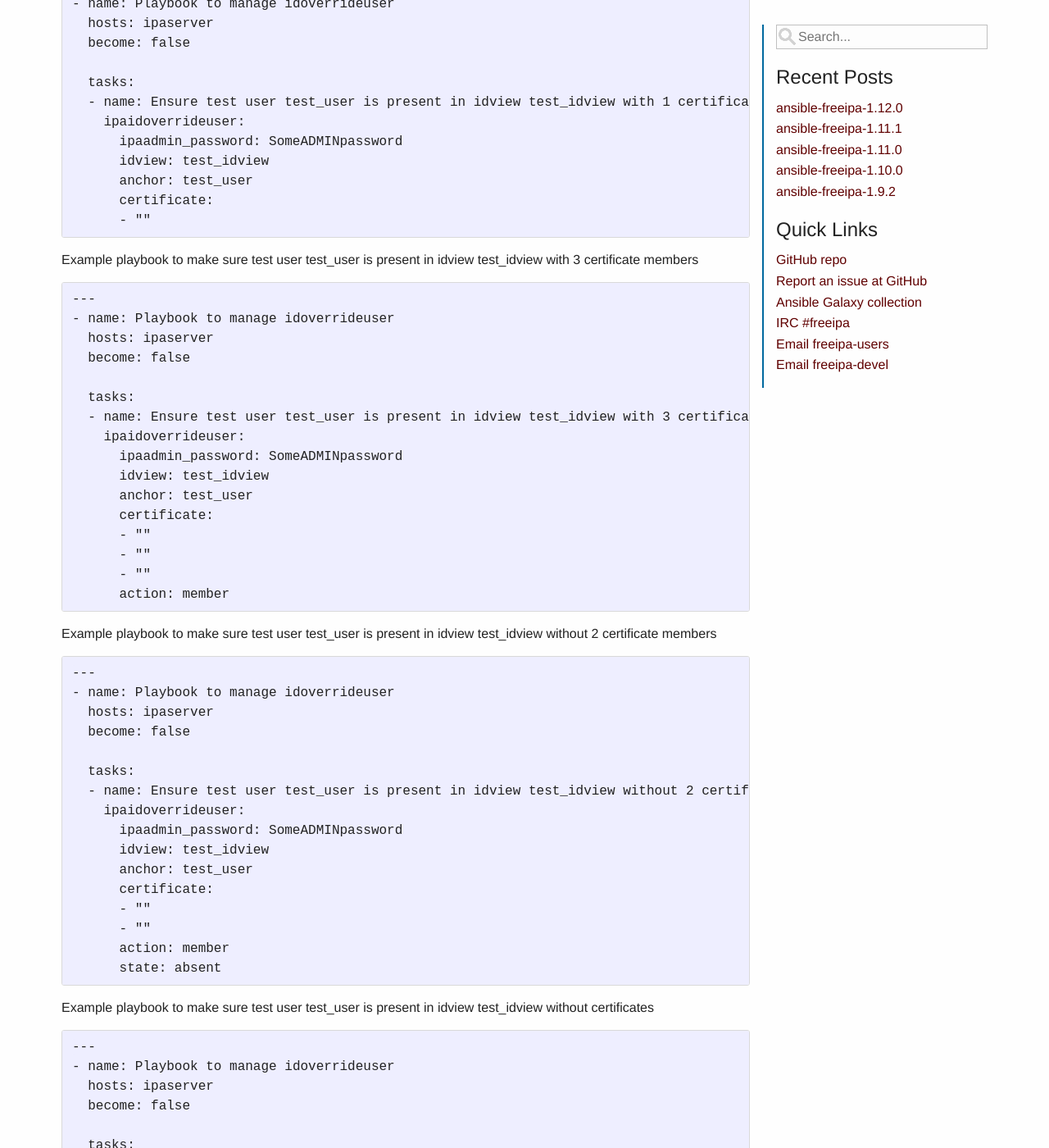
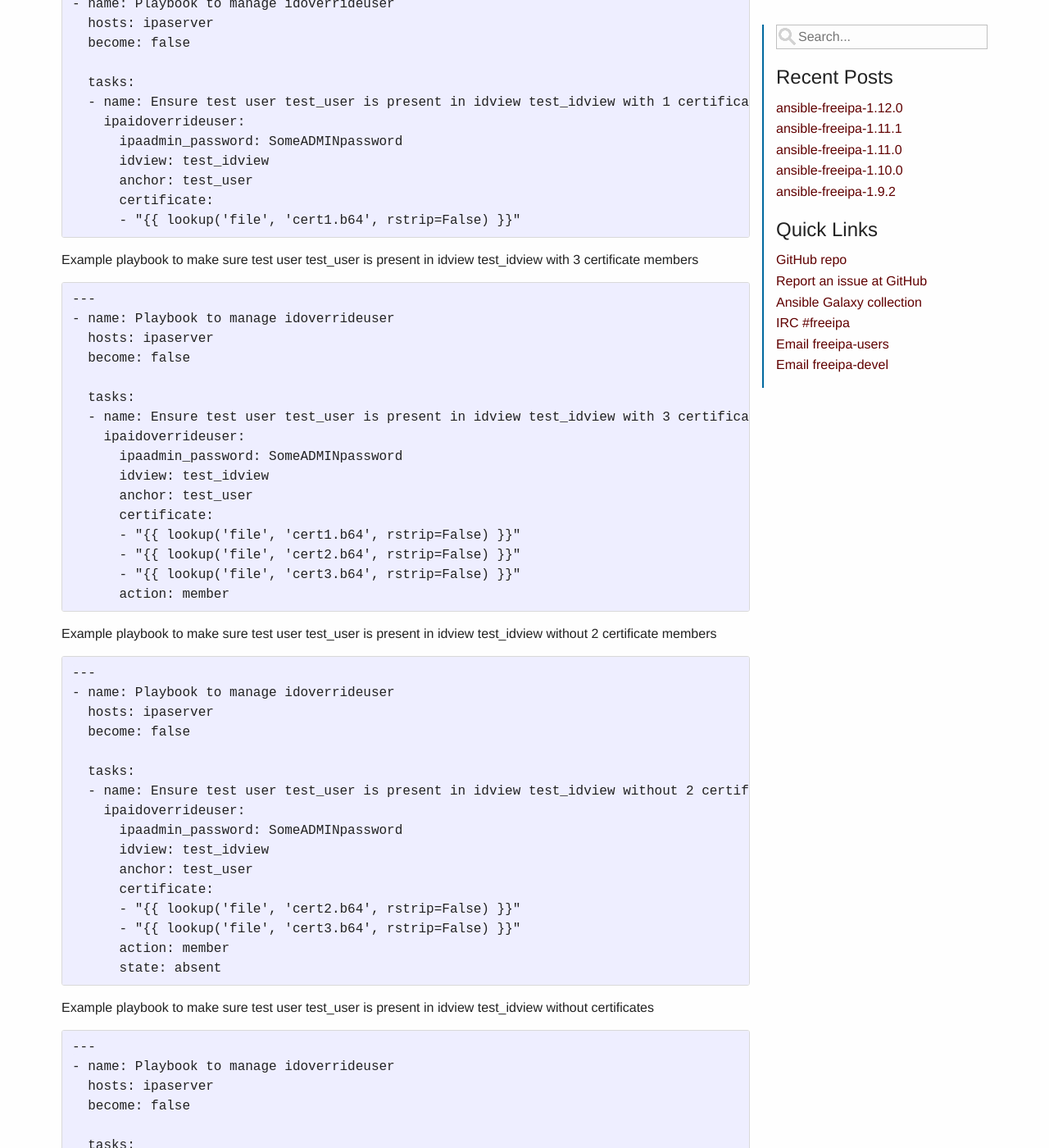
Before and after one commit to freeipa/ansible-freeipa.github.io, a Jekyll site: the page built from src/documentation/plugins/idoverrideuser.md, in a window 1280 px wide and 1400 px high, scrolled down 7197 px. Shown: the whole window at 82% size. Built offline with Jekyll 4.4.1, drawn with Linux system fonts in a browser that asks for light colours.

Commit message:
Fix Liquid syntax errors due to embedded yaml and ini data
When generating posts with Jekyll, some files generate a Liquid Warning
as there are Jinja2 snippets inside some yaml blocks. Yaml, ini and any
other language code block should be wrapped inside
'{% raw %}/{% endraw %}' tags.

This patche fixes all, but only, files that were trigerring build
warnings.

````diff
--- a/src/documentation/plugins/idoverrideuser.md
+++ b/src/documentation/plugins/idoverrideuser.md
@@ -42,14 +42,17 @@ Usage
 
 Example inventory file
 
+{% raw %}
 ```ini
 [ipaserver]
 ipaserver.test.local
 ```
+{% endraw %}
 
 
 Example playbook to make sure test user test_user is present in idview test_idview
 
+{% raw %}
 ```yaml
 ---
 - name: Playbook to manage idoverrideuser
@@ -63,10 +66,12 @@ Example playbook to make sure test user test_user is present in idview test_idvi
       idview: test_idview
       anchor: test_user
 ```
+{% endraw %}
 
 
 Example playbook to make sure test user test_user is present in idview test_idview with description
 
+{% raw %}
 ```yaml
 ---
 - name: Playbook to manage idoverrideuser
@@ -81,10 +86,12 @@ Example playbook to make sure test user test_user is present in idview test_idvi
       anchor: test_user
       description: "test_user description"
 ```
+{% endraw %}
 
 
 Example playbook to make sure test user test_user is present in idview test_idview without description
 
+{% raw %}
 ```yaml
 ---
 - name: Playbook to manage idoverrideuser
@@ -99,10 +106,12 @@ Example playbook to make sure test user test_user is present in idview test_idvi
       anchor: test_user
       description: ""
 ```
+{% endraw %}
 
 
 Example playbook to make sure test user test_user is present in idview test_idview with internal name test_123_user
 
+{% raw %}
 ```yaml
 ---
 - name: Playbook to manage idoverrideuser
@@ -117,10 +126,12 @@ Example playbook to make sure test user test_user is present in idview test_idvi
       anchor: test_user
       name: test_123_user
 ```
+{% endraw %}
 
 
 Example playbook to make sure test user test_user is present in idview test_idview without internal name
 
+{% raw %}
 ```yaml
 ---
 - name: Playbook to manage idoverrideuser
@@ -135,10 +146,12 @@ Example playbook to make sure test user test_user is present in idview test_idvi
       anchor: test_user
       name: ""
 ```
+{% endraw %}
 
 
 Example playbook to make sure test user test_user is present in idview test_idview with uid 20001
 
+{% raw %}
 ```yaml
 ---
 - name: Playbook to manage idoverrideuser
@@ -153,10 +166,12 @@ Example playbook to make sure test user test_user is present in idview test_idvi
       anchor: test_user
       uid: 20001
 ```
+{% endraw %}
 
 
 Example playbook to make sure test user test_user is present in idview test_idview without uid
 
+{% raw %}
 ```yaml
 ---
 - name: Playbook to manage idoverrideuser
@@ -171,10 +186,12 @@ Example playbook to make sure test user test_user is present in idview test_idvi
       anchor: test_user
       uid: ""
 ```
+{% endraw %}
 
 
 Example playbook to make sure test user test_user is present in idview test_idview with gecos "Gecos Test"
 
+{% raw %}
 ```yaml
 ---
 - name: Playbook to manage idoverrideuser
@@ -189,10 +206,12 @@ Example playbook to make sure test user test_user is present in idview test_idvi
       anchor: test_user
       gecos: Gecos Test
 ```
+{% endraw %}
 
 
 Example playbook to make sure test user test_user is present in idview test_idview without gecos
 
+{% raw %}
 ```yaml
 ---
 - name: Playbook to manage idoverrideuser
@@ -207,10 +226,12 @@ Example playbook to make sure test user test_user is present in idview test_idvi
       anchor: test_user
       gecos: ""
 ```
+{% endraw %}
 
 
 Example playbook to make sure test user test_user is present in idview test_idview with gidnumber
 
+{% raw %}
 ```yaml
 ---
 - name: Playbook to manage idoverrideuser
@@ -225,10 +246,12 @@ Example playbook to make sure test user test_user is present in idview test_idvi
       anchor: test_user
       gidnumber: 20001
 ```
+{% endraw %}
 
 
 Example playbook to make sure test user test_user is present in idview test_idview without gidnumber
 
+{% raw %}
 ```yaml
 ---
 - name: Playbook to manage idoverrideuser
@@ -243,10 +266,12 @@ Example playbook to make sure test user test_user is present in idview test_idvi
       anchor: test_user
       gidnumber: ""
 ```
+{% endraw %}
 
 
 Example playbook to make sure test user test_user is present in idview test_idview with homedir /Users
 
+{% raw %}
 ```yaml
 ---
 - name: Playbook to manage idoverrideuser
@@ -261,10 +286,12 @@ Example playbook to make sure test user test_user is present in idview test_idvi
       anchor: test_user
       homedir: /Users
 ```
+{% endraw %}
 
 
 Example playbook to make sure test user test_user is present in idview test_idview without homedir
 
+{% raw %}
 ```yaml
 ---
 - name: Playbook to manage idoverrideuser
@@ -279,10 +306,12 @@ Example playbook to make sure test user test_user is present in idview test_idvi
       anchor: test_user
       homedir: ""
 ```
+{% endraw %}
 
 
 Example playbook to make sure test user test_user is present in idview test_idview with shell
 
+{% raw %}
 ```yaml
 ---
 - name: Playbook to manage idoverrideuser
@@ -297,10 +326,12 @@ Example playbook to make sure test user test_user is present in idview test_idvi
       anchor: test_user
       shell: /bin/someshell
 ```
+{% endraw %}
 
 
 Example playbook to make sure test user test_user is present in idview test_idview without shell
 
+{% raw %}
 ```yaml
 ---
 - name: Playbook to manage idoverrideuser
@@ -315,10 +346,12 @@ Example playbook to make sure test user test_user is present in idview test_idvi
       anchor: test_user
       shell: ""
 ```
+{% endraw %}
 
 
 Example playbook to make sure test user test_user is present in idview test_idview with sshpubkey
 
+{% raw %}
 ```yaml
 ---
 - name: Playbook to manage idoverrideuser
@@ -334,10 +367,12 @@ Example playbook to make sure test user test_user is present in idview test_idvi
       sshpubkey:
       - ssh-rsa AAAAB3NzaC1yc2EAAADAQABAAABgQCqmVDpEX5gnSjKuv97Ay ...
 ```
+{% endraw %}
 
 
 Example playbook to make sure test user test_user is present in idview test_idview without sshpubkey
 
+{% raw %}
 ```yaml
 ---
 - name: Playbook to manage idoverrideuser
@@ -352,10 +387,12 @@ Example playbook to make sure test user test_user is present in idview test_idvi
       anchor: test_user
       sshpubkey: []
 ```
+{% endraw %}
 
 
 Example playbook to make sure test user test_user is present in idview test_idview with 1 certificate
 
+{% raw %}
 ```yaml
 ---
 - name: Playbook to manage idoverrideuser
@@ -371,10 +408,12 @@ Example playbook to make sure test user test_user is present in idview test_idvi
       certificate:
       - "{{ lookup('file', 'cert1.b64', rstrip=False) }}"
 ```
+{% endraw %}
 
 
 Example playbook to make sure test user test_user is present in idview test_idview with 3 certificate members
 
+{% raw %}
 ```yaml
 ---
 - name: Playbook to manage idoverrideuser
@@ -393,10 +432,12 @@ Example playbook to make sure test user test_user is present in idview test_idvi
       - "{{ lookup('file', 'cert3.b64', rstrip=False) }}"
       action: member
 ```
+{% endraw %}
 
 
 Example playbook to make sure test user test_user is present in idview test_idview without 2 certificate members
 
+{% raw %}
 ```yaml
 ---
 - name: Playbook to manage idoverrideuser
@@ -415,10 +456,12 @@ Example playbook to make sure test user test_user is present in idview test_idvi
       action: member
       state: absent
 ```
+{% endraw %}
 
 
 Example playbook to make sure test user test_user is present in idview test_idview without certificates
 
+{% raw %}
 ```yaml
 ---
 - name: Playbook to manage idoverrideuser
@@ -433,10 +476,12 @@ Example playbook to make sure test user test_user is present in idview test_idvi
       anchor: test_user
       certificate: []
 ```
+{% endraw %}
 
 
 Example playbook to make sure test user test_user is present in idview test_idview with enabling falling back to AD DC LDAP when resolving AD trusted objects. (For two-way trusts only.)
 
+{% raw %}
 ```yaml
 ---
 - name: Playbook to manage idoverrideuser
@@ -451,10 +496,12 @@ Example playbook to make sure test user test_user is present in idview test_idvi
       anchor: test_user
       fallback_to_ldap: true
 ```
+{% endraw %}
 
 
 Example playbook to make sure test user test_user is absent in idview test_idview
 
+{% raw %}
 ```yaml
 ---
 - name: Playbook to manage idoverrideuser
@@ -470,6 +517,7 @@ Example playbook to make sure test user test_user is absent in idview test_idvie
       continue: true
       state: absent
 ```
+{% endraw %}
 
 
 Variables
````
Also changed, not shown: src/documentation/plugins/idrange.md (+14 -0 lines), src/documentation/plugins/topology.md (+12 -0 lines), src/documentation/roles/server.md (+24 -0 lines).
